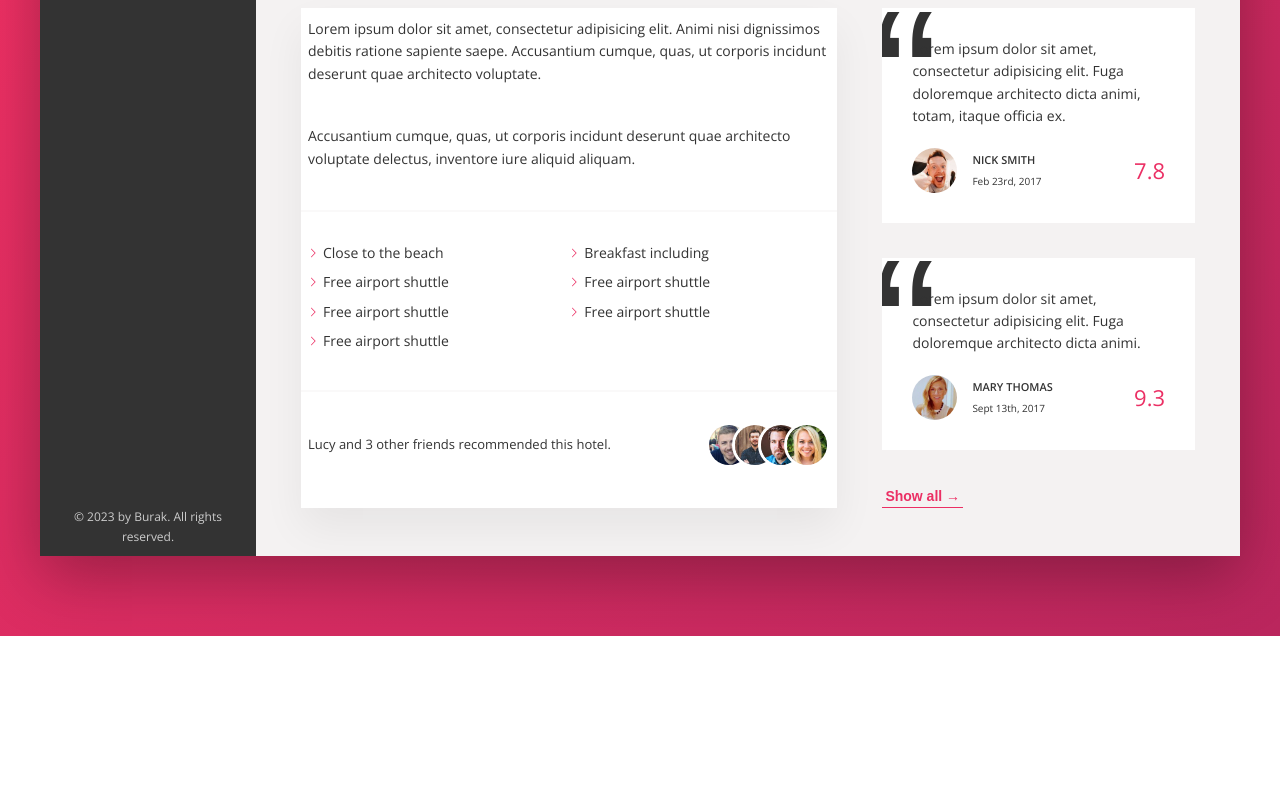
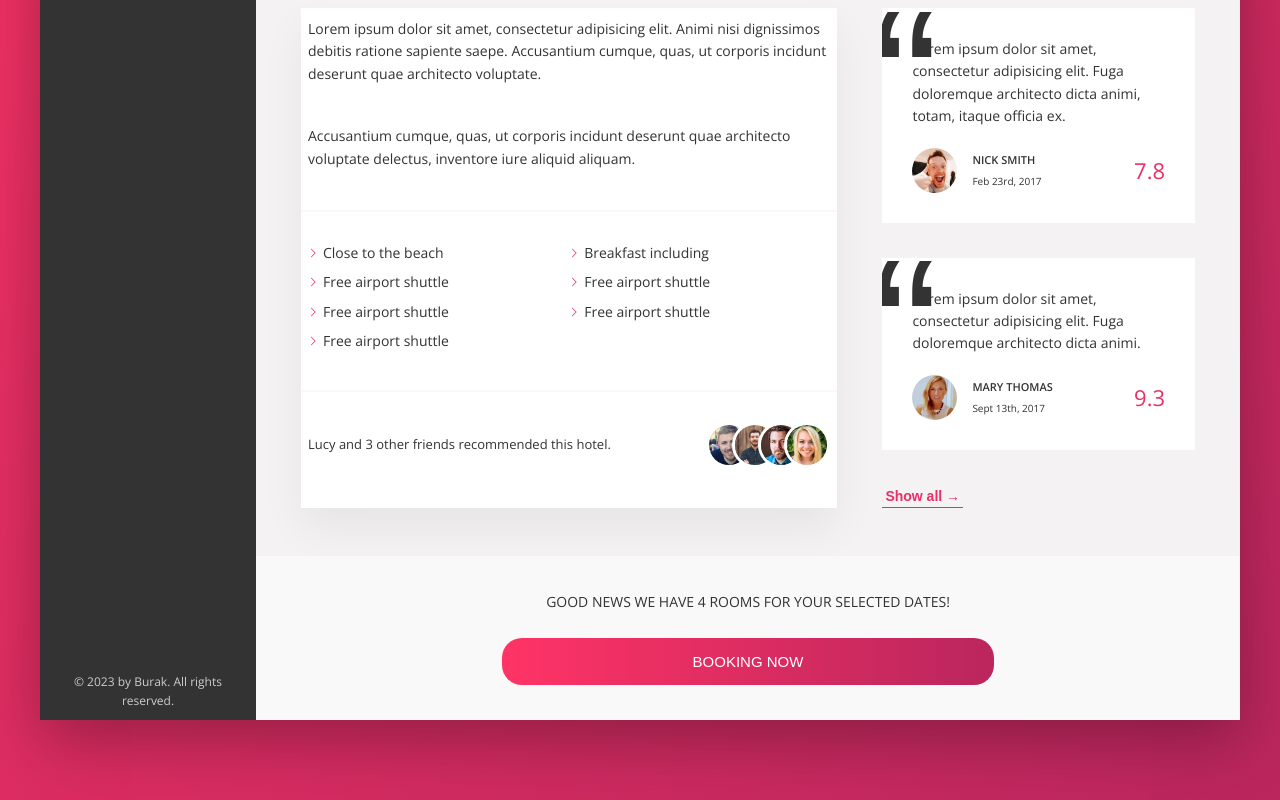
Before and after one commit to brktoker/booking-with-sass, a website: page index.html in a window 1280 px wide. Shown: the part 641-1441 px from the top of the page. Before the commit the page ends 1277 px from the top, so only its background shows below. Drawn offline with nearby package versions, Linux system fonts and the light colour scheme.

Commit message:
cta section

```diff
--- a/index.html
+++ b/index.html
@@ -100,7 +100,7 @@
                     <div class="overview">
                         <h1 class="overview__heading">Hotel Las Palmas</h1>
                         <div class="overview__stars">
-                            <svg class="overview__icon-star">
+                            <svg class="overview__icon-star" stroke>
                                 <use xlink:href="img/sprite.svg#icon-star-full"></use>
                             </svg>
                             <svg class="overview__icon-star">
@@ -196,11 +196,17 @@
 
                             <button class="btn-inline">Show all <span>&rarr;</span></button>
                         </div>
-
                     </div>
 
-
-
+                    <div class="cta">
+                        <h2 class="cta__book-now">
+                            Good news we have 4 rooms for your selected dates!
+                        </h2>
+                        <button class="btn">
+                            <span class="btn__visible">Booking now</span>
+                            <span class="btn__invisible">Only 4 rooms left</span>
+                        </button>
+                    </div>
                 </main>
             </div>
         </div>
--- a/sass/_components.scss
+++ b/sass/_components.scss
@@ -230,9 +230,20 @@
 
     &__icon-star,
     &__icon-location {
+        cursor: pointer;
         width: 1.75rem;;
         height: 1.75rem;
         fill: var(--color-primary);
+    }
+
+    &__icon-star:hover {
+        fill: var(--grey-light-1);
+        stroke: var(--color-primary);
+    }
+
+    &__icon-location:hover {
+        fill: var(--grey-light-1);
+        stroke: var(--color-primary);
     }
 
     &__location {
@@ -388,9 +399,17 @@
         width: 4rem;
         border-radius: 50%;
         border: 3px solid #fff;
+        transition: all .5s;
+        position: relative;
 
         &:not(:last-child) {
             margin-right: -2rem;
+        }
+        &:hover {
+            transform: translateY(-2px);
+            cursor: pointer;
+            height: 6rem;
+            width: 6rem;
         }
     }
 }
@@ -448,7 +467,7 @@
     &__rating {
         color: var(--color-primary);
         font-size: 2.2rem;
-        font-weight: 300;
+        font-weight: 500;
     }
 
     &::before {
@@ -462,4 +481,59 @@
         font-family: sans-serif;
         z-index: 1;
     }
+
 }
+
+////////////////////////////////////////
+// CALL TO ACTION
+.cta {
+    padding: 3.5rem 0;
+    text-align: center;
+
+    &__book-now {
+        font-size: 1.4rem;
+        font-weight: 500;
+        text-transform: uppercase;
+        margin-bottom: 2.5rem;
+    }
+}
+
+.btn {
+    font-size: 1.5rem;
+    font-weight: 300;
+    text-transform: uppercase;
+    cursor: pointer;
+    border: none;
+    border-radius: 20px;
+    background-image:
+    linear-gradient(to right, var(--color-primary-light), var(--color-primary-dark));
+    color: #fff;
+    position: relative;
+    overflow: hidden;
+    width: 50%;
+
+    &__visible {
+    padding: 1.5rem 2.5rem;
+    display: inline-block;
+    transition: all 0.5s;
+    }
+
+    &__invisible {
+        position: absolute;
+        display: inline-block;
+        padding: 1.5rem 2.5rem;
+        top: -100%;
+        left: 0;
+        width: 100%;
+        height: 100%;
+        transition: all 0.3s;
+    }
+
+    &:hover &__visible {
+        transform: translateY(100%);
+    }
+
+    &:hover &__invisible {
+        top: 0;
+    }
+}
```
Also changed, not shown: css/style.css, 1 other file.
